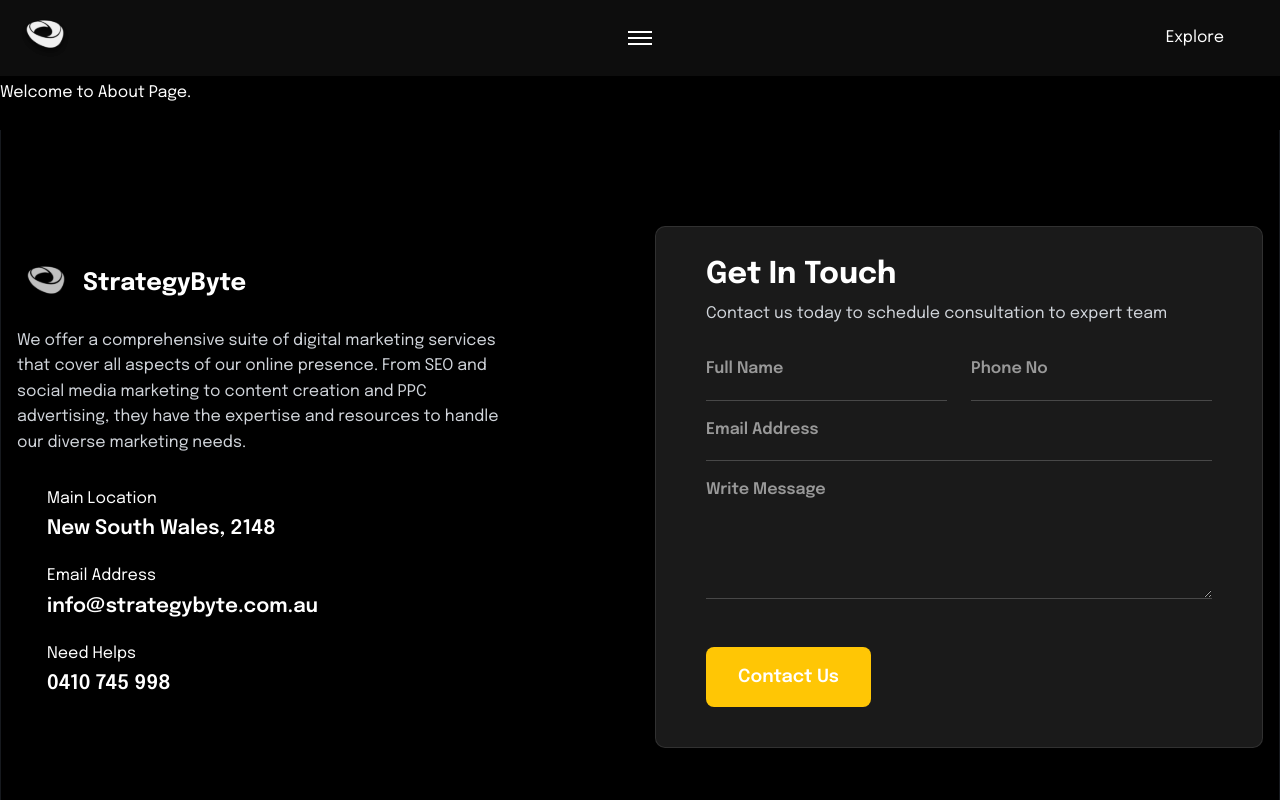
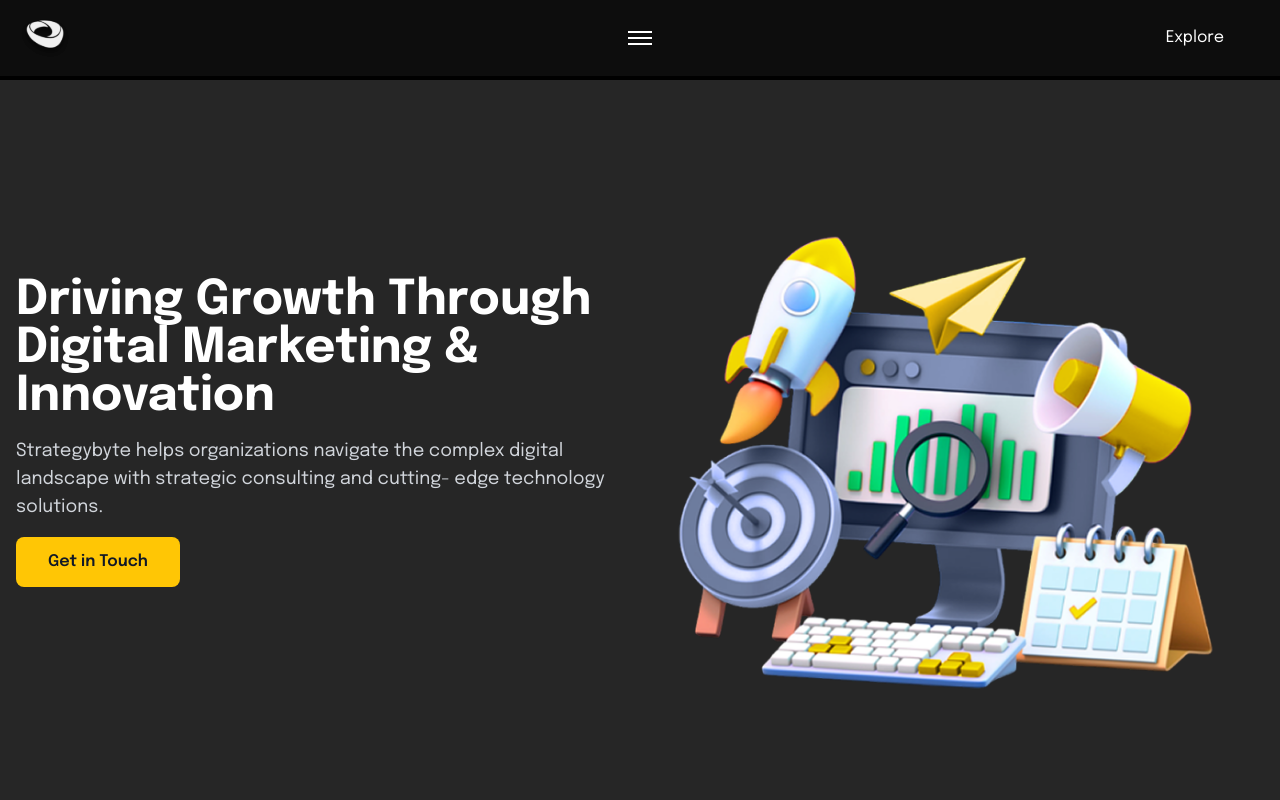
Before and after one commit to strategybyte/strategybyte-v2, a Next.js app: page /about in a window 1280 px wide. Shown: the top 800 px of the page. Built offline with nearby package versions, Linux system fonts and the light colour scheme.

Commit message:
added banner on about page

```diff
--- a/app/about/page.jsx
+++ b/app/about/page.jsx
@@ -1,8 +1,42 @@
+import Image from "next/image";
+
 const AboutPage = () => {
   return (
-    <>
-      <h1>Welcome to About Page.</h1>
-    </>
+    <div className="bg-black text-white min-h-screen">
+      <section>
+        <div className="bg-white/15 py-16">
+          <div className="container mx-auto px-4 flex items-center justify-between flex-col md:flex-row">
+            {/* Services Header */}
+            <div className="text-left mb-12 w-full">
+              <h2 className="text-4xl md:text-5xl font-bold mb-4">
+                Driving Growth Through Digital Marketing & Innovation
+              </h2>
+              <p className="text-gray-300 text-lg max-w-3xl mx-auto">
+                Strategybyte helps organizations navigate the complex digital
+                landscape with strategic consulting and cutting- edge technology
+                solutions.
+              </p>
+
+              <button
+                className="bg-secondary hover:bg-yellow-500 text-gray-900 font-semibold px-8 py-3 rounded-lg transition-colors mt-4"
+                // onClick={() => router.push(serviceDetails[slug].button.link)}
+              >
+                Get in Touch
+              </button>
+            </div>
+            {/* Service Illustrations */}
+            <div className="w-full">
+              <Image
+                src="/assets/images/about/about-us-banner.png"
+                alt="banner"
+                width={783}
+                height={519}
+              />
+            </div>
+          </div>
+        </div>
+      </section>
+    </div>
   );
 };
 
--- a/app/our-services/[slug]/page.jsx
+++ b/app/our-services/[slug]/page.jsx
@@ -912,9 +912,9 @@
     <div className="bg-black text-white min-h-screen">
       <section>
         <div className="bg-white/15 py-16">
-          <div className="container mx-auto px-4 flex items-center justify-between">
+          <div className="container mx-auto px-4 flex items-center justify-between flex-col md:flex-row">
             {/* Services Header */}
-            <div className="text-left mb-12 max-w-md">
+            <div className="text-left mb-12 w-full">
               <h2 className="text-4xl md:text-5xl font-bold mb-4">
                 {serviceDetails[slug].title.initial}{" "}
                 <span className="text-secondary">
@@ -934,7 +934,7 @@
               </button>
             </div>
             {/* Service Illustrations */}
-            <div>
+            <div className="w-full">
               <Image
                 src={serviceDetails[slug].image}
                 alt="banner"
```
Also changed, not shown: public/assets/images/about/about-us-banner.png (added).
